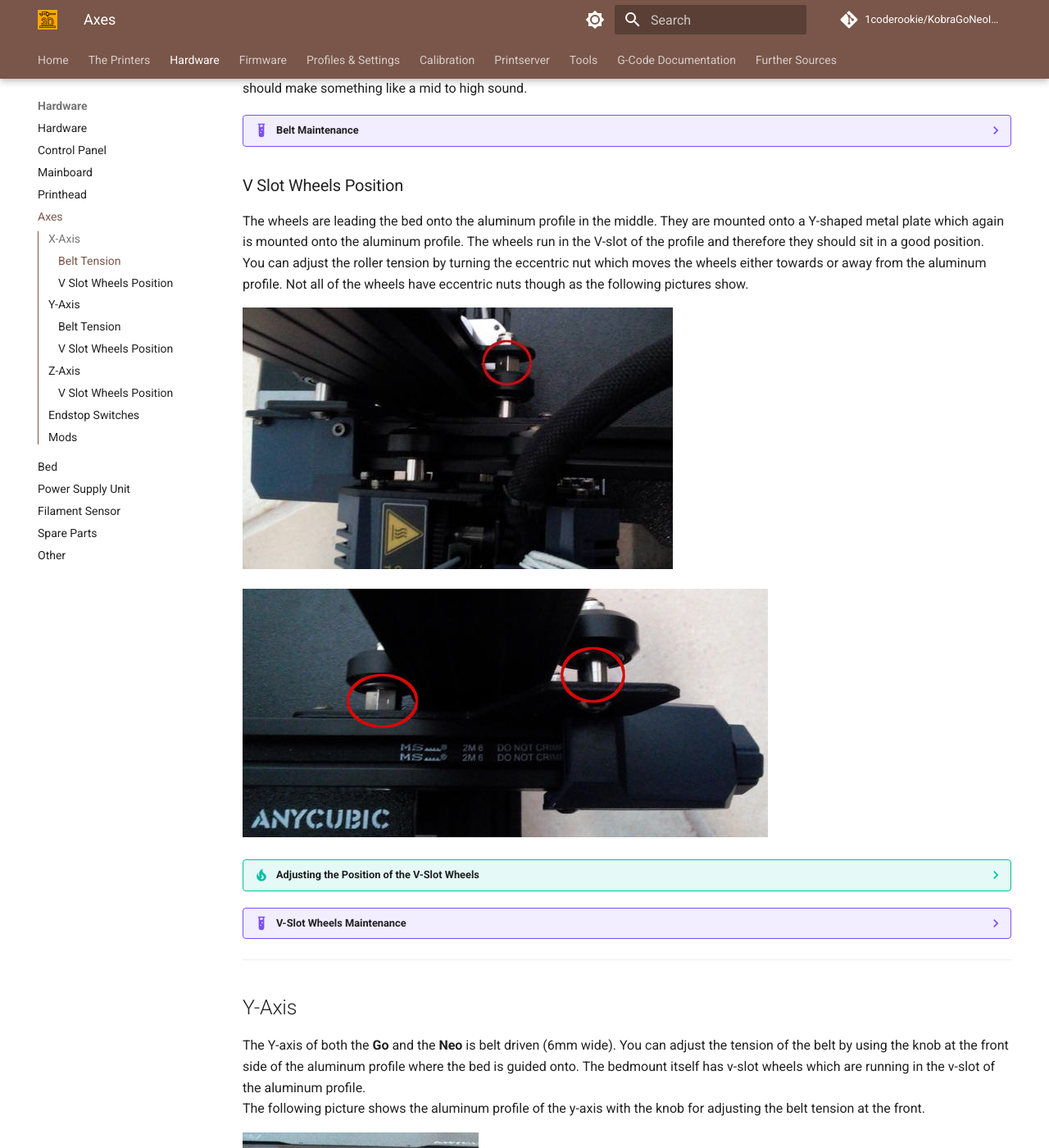
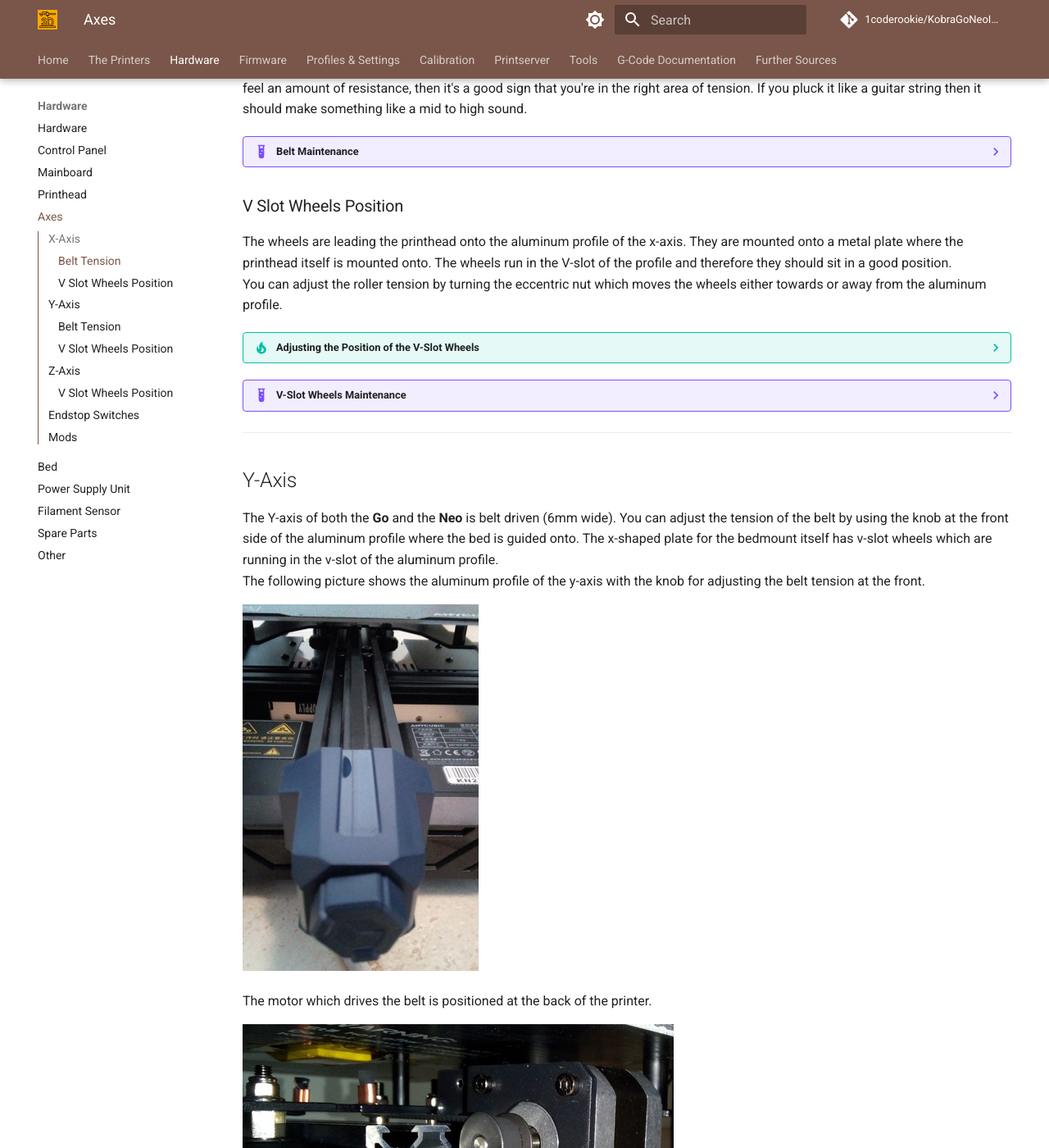
Before and after one commit to 1coderookie/KobraGoNeoInsights, an MkDocs documentation site: the page built from docs/hardware/axes.md, in a window 1280 px wide and 1400 px high, scrolled down 1057 px. Shown: the whole window at 82% size. Built offline with MkDocs 1.6.1 and Material for MkDocs 9.7.7, drawn with Linux system fonts in a browser that asks for light colours; comment, search, counter and statistics services are not loaded; some of the changed text lies outside the part shown.

Commit message:
Update axes.md

```diff
--- a/docs/hardware/axes.md
+++ b/docs/hardware/axes.md
@@ -20,12 +20,9 @@ It's kinda difficult to explain the correct belt tension, so you'd have to exper
     - Check the gear wheels of the motors which are driving the belts. Are they also looking ok? Did they become loose on the motor shaft somehow?
 
 ### V Slot Wheels Position
-The wheels are leading the bed onto the aluminum profile in the middle. They are mounted onto a Y-shaped metal plate which again is mounted onto the aluminum profile. The wheels run in the V-slot of the profile and therefore they should sit in a good position.
-You can adjust the roller tension by turning the eccentric nut which moves the wheels either towards or away from the aluminum profile. Not all of the wheels have eccentric nuts though as the following pictures show.
+The wheels are leading the printhead onto the aluminum profile of the x-axis. They are mounted onto a metal plate where the printhead itself is mounted onto. The wheels run in the V-slot of the profile and therefore they should sit in a good position.
+You can adjust the roller tension by turning the eccentric nut which moves the wheels either towards or away from the aluminum profile.
 
-![](../assets/images/x-axis_left-side-nut_web.jpg)
-
-![](../assets/images/x-axis_knob_nut_web.jpg)
 
 ??? tip "Adjusting the Position of the V-Slot Wheels"
 
@@ -48,7 +45,7 @@ You can adjust the roller tension by turning the eccentric nut which moves the w
 ---
 
 ## Y-Axis
-The Y-axis of both the **Go** and the **Neo** is belt driven (6mm wide). You can adjust the tension of the belt by using the knob at the front side of the aluminum profile where the bed is guided onto. The bedmount itself has v-slot wheels which are running in the v-slot of the aluminum profile.
+The Y-axis of both the **Go** and the **Neo** is belt driven (6mm wide). You can adjust the tension of the belt by using the knob at the front side of the aluminum profile where the bed is guided onto. The x-shaped plate for the bedmount itself has v-slot wheels which are running in the v-slot of the aluminum profile.
 The following picture shows the aluminum profile of the y-axis with the knob for adjusting the belt tension at the front.
 
 ![Y-axis knob](../assets/images/y-axis_knob_web.jpg)
@@ -123,7 +120,11 @@ The Z-axis of both the **Go** and the **Neo** is driven by a single lead screw.
 
 ### V Slot Wheels Position
 The wheels are leading the x-axis gantry along the z-axis aluminum profile. They run in the V-slot of the z-axis profiles and therefore they should sit in a good position. Means, they shouldn't sit too tight in the V-slot but also not too loose - they should be able to roll and move freely, but they shouldn't be too far away from the profile which would lead to instability.
-You can adjust the roller tension by turning the eccentric nut of the wheel which moves the wheels either towards or away from the aluminum profile. Not all of the wheels have eccentric nuts though as the picture above shows, only the two wheels (one at each side) which are facing the inner side (towards the bed) do have an eccentric nut.
+You can adjust the roller tension by turning the eccentric nut of the wheel which moves the wheels either towards or away from the aluminum profile. Not all of the wheels have eccentric nuts though as the following picture shows, only the two wheels (one at each side) which are facing the inner side (towards the bed) do have an eccentric nut.
+
+![](../assets/images/x-axis_left-side-nut_web.jpg)
+
+![](../assets/images/x-axis_knob_nut_web.jpg)
 
 ??? example "Adjusting the Wheels: Special 'Trick'"
 
```
Also changed, not shown: other parts of docs/hardware/axes.md (+1 -1 lines).
